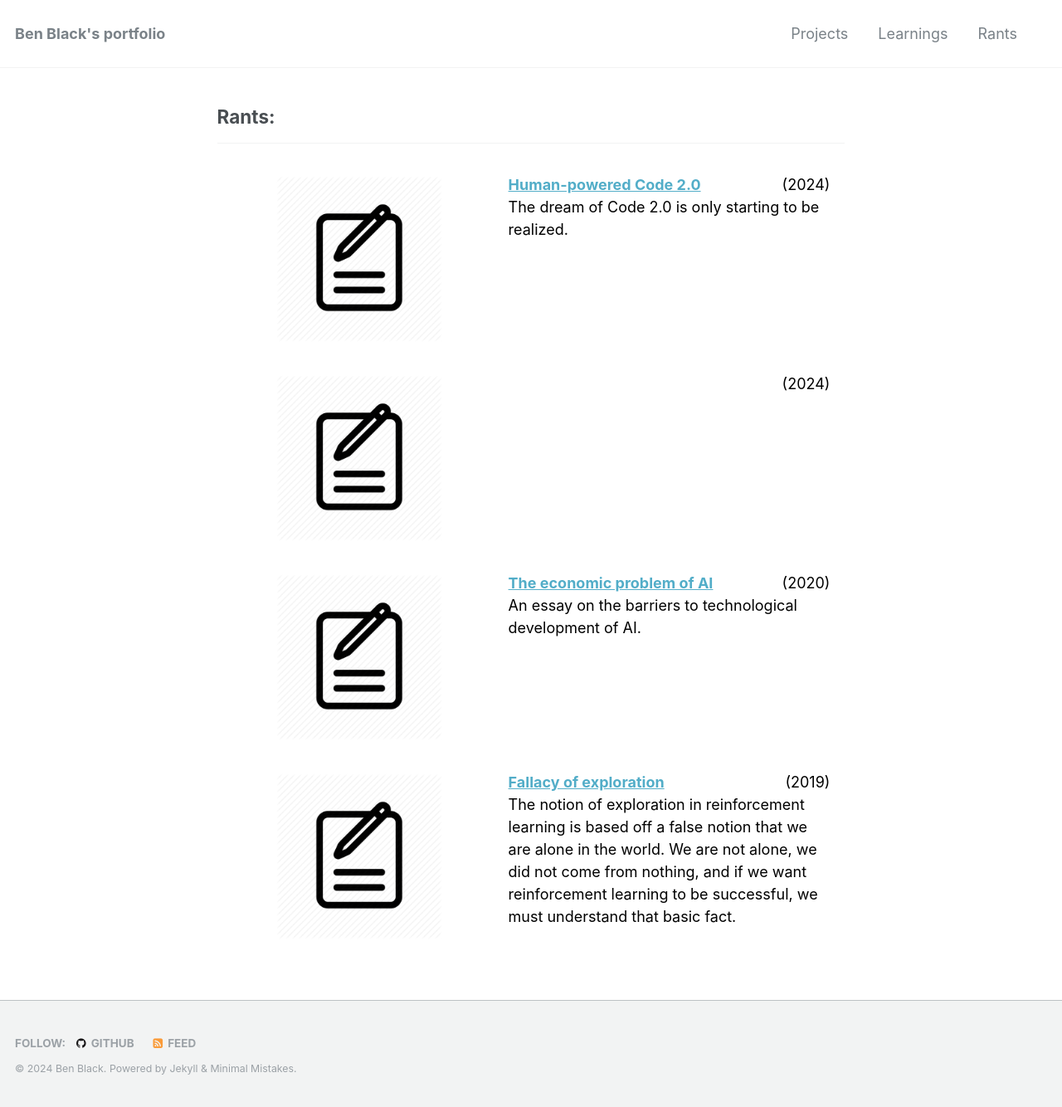
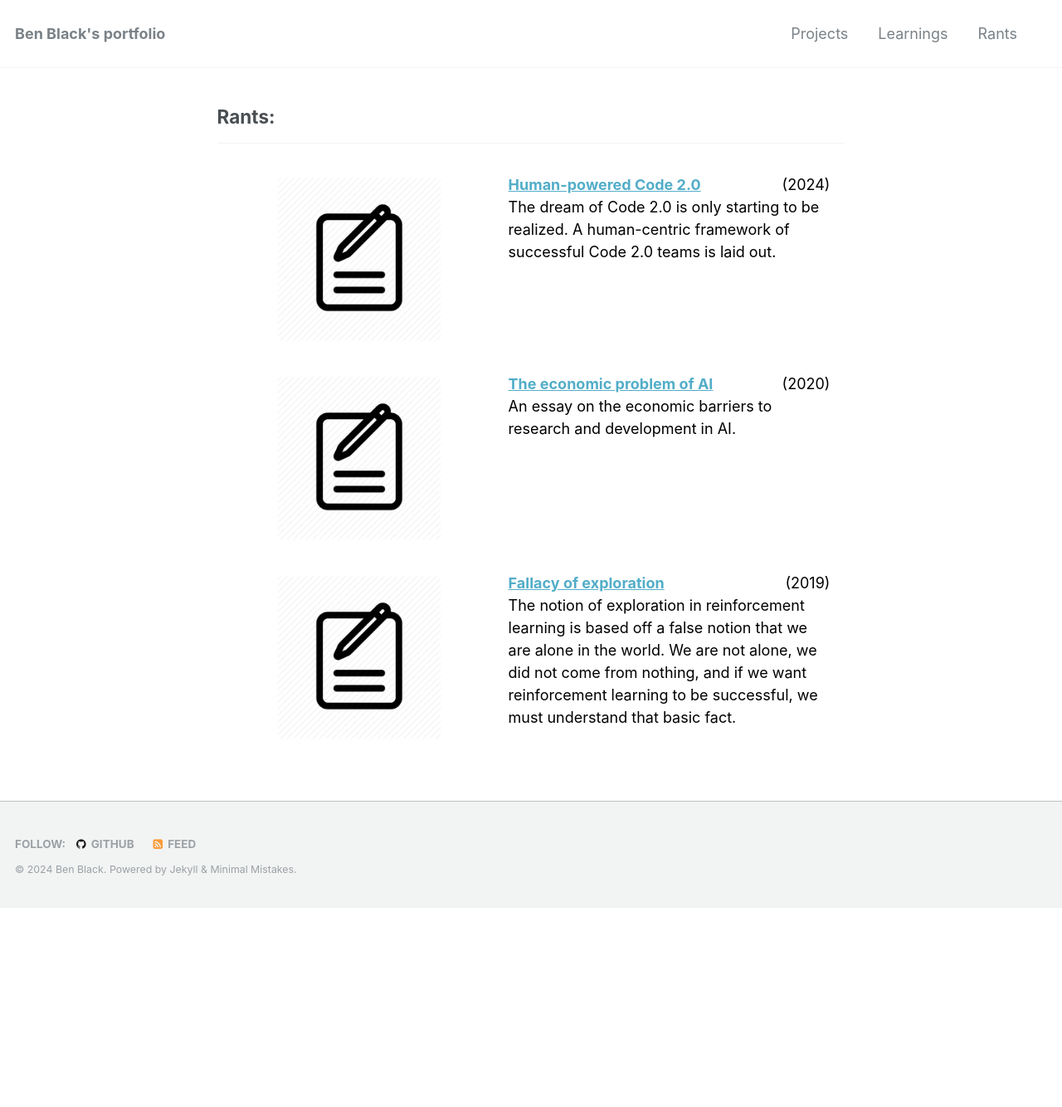
Before and after one commit to benblack769/benblack769.github.io, a Jekyll site: the page built from menus/rants.html, in a window 1280 px wide. Shown: the whole page at 83% size. Built offline with Jekyll 4.4.1, drawn with Linux system fonts in a browser that asks for light colours; after the commit the page ends 1094 px from its top, so only the background shows below that.

Commit message:
rants page fixed

```diff
--- a/posts/rants/code2_revisited.md
+++ b/posts/rants/code2_revisited.md
@@ -2,7 +2,7 @@
 title: "Human-powered Code 2.0"
 slug: code-20-revisited
 under_construction: false
-excerpt: "The dream of Code 2.0 is only starting to be realized. "
+excerpt: "The dream of Code 2.0 is only starting to be realized. A human-centric framework of successful Code 2.0 teams is laid out."
 comments: false
 share: false
 post_date: "2024"
--- a/posts/rants/economic_problem_ai.md
+++ b/posts/rants/economic_problem_ai.md
@@ -2,7 +2,7 @@
 title: "The economic problem of AI"
 slug: economic-problem
 under_construction: false
-excerpt: "An essay on the barriers to technological development of AI."
+excerpt: "An essay on the economic barriers to research and development in AI."
 comments: false
 share: false
 post_date: "2020"
```
Also changed, not shown: posts/rants/ai-vs-science.md (+1 -1 lines).
